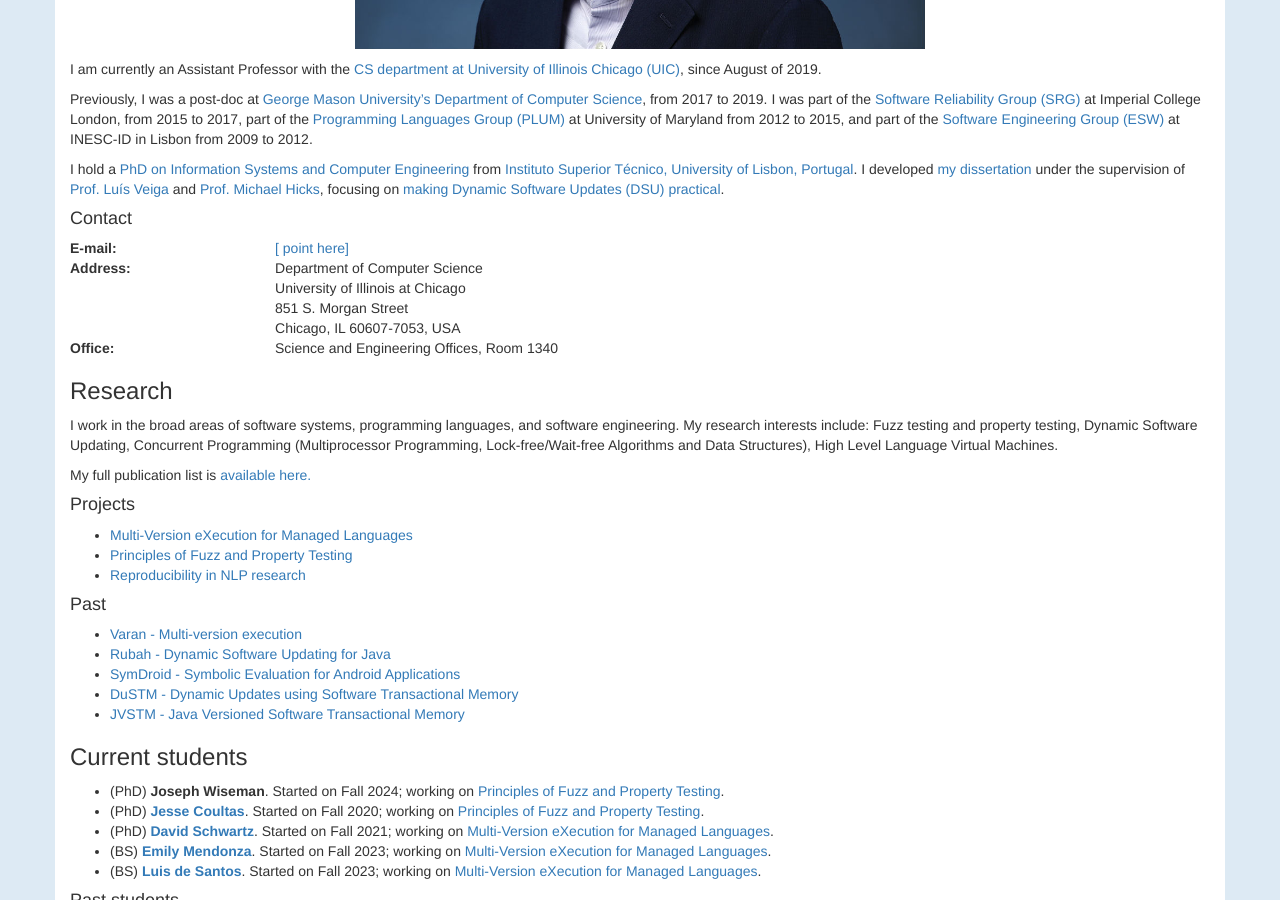
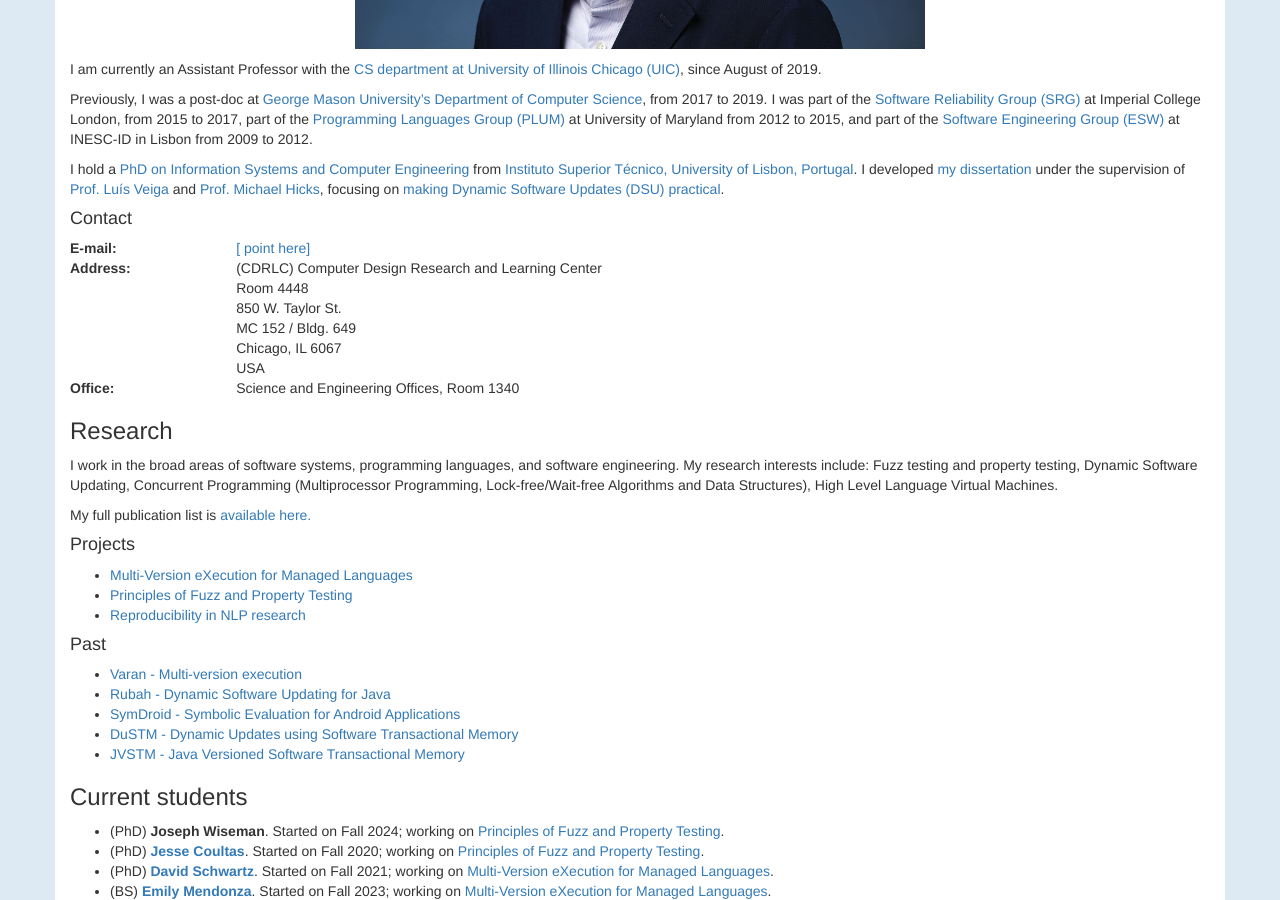
Before and after one commit to luisggpina/personal-website, a Jekyll site: the page built from index.md, in a window 1280 px wide and 900 px high, scrolled down 663 px. Built offline with Jekyll 4.4.1, drawn with Linux system fonts in a browser that asks for light colours; nearby versions of some CDN libraries; some web fonts are replaced.

Commit message:
Updated address to CDRLC

```diff
--- a/index.md
+++ b/index.md
@@ -45,10 +45,12 @@ focusing on [making Dynamic Software Updates (DSU) practical]({{ site.baseurl }}
 	<tr>
 		<td style="vertical-align: top; font-weight: bold; padding-right: 10px;">Address:</td>
 		<td>
-            Department of Computer Science<br/>
-            University of Illinois at Chicago<br/>
-            851 S. Morgan Street<br/>
-            Chicago, IL 60607-7053, USA<br>
+            (CDRLC) Computer Design Research and Learning Center<br/>
+            Room 4448<br/>
+            850 W. Taylor St.<br/>
+            MC 152 / Bldg. 649<br/>
+            Chicago, IL 6067<br/>
+            USA
 		</td>
 	</tr>
 	<tr>
```
